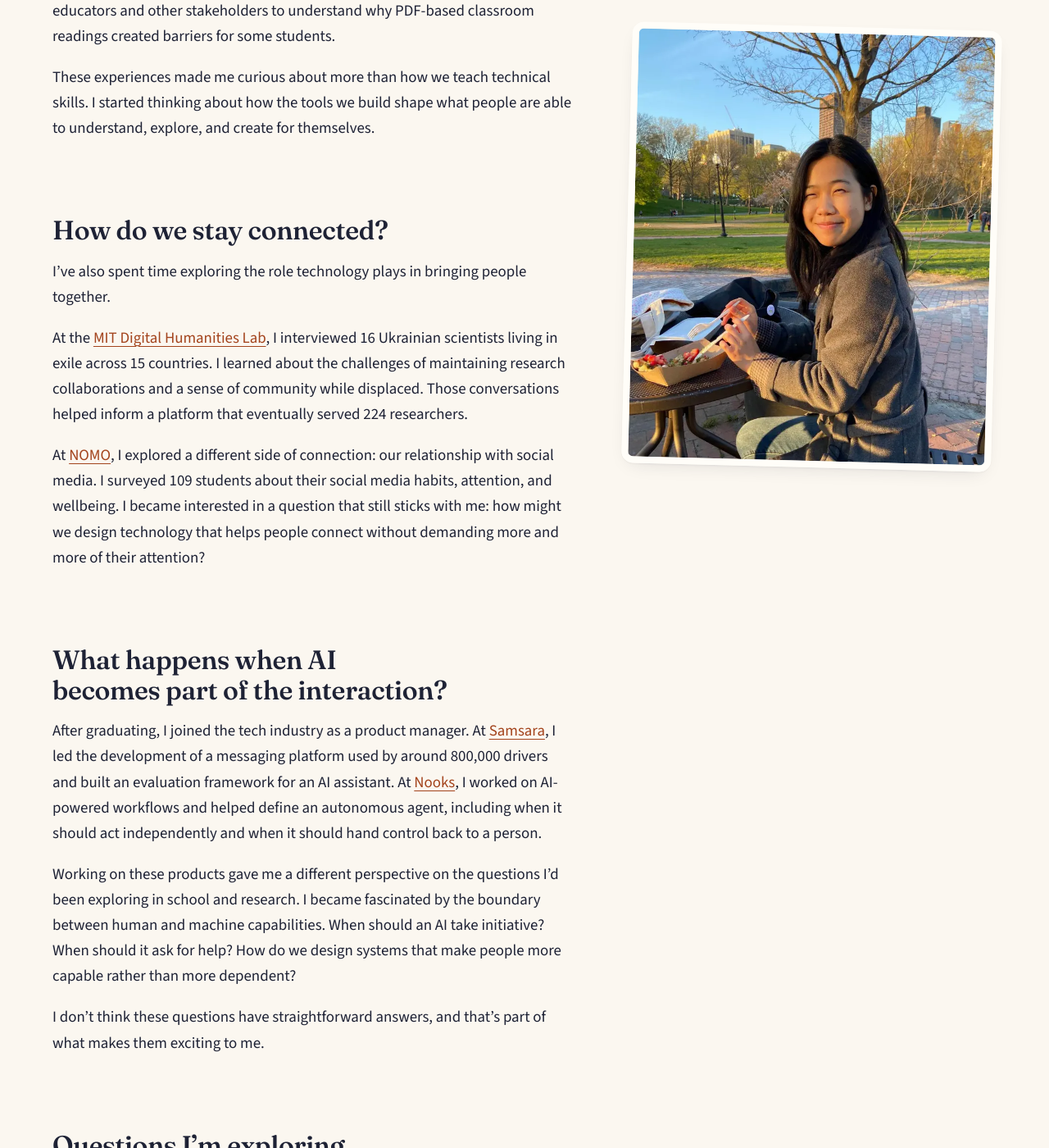
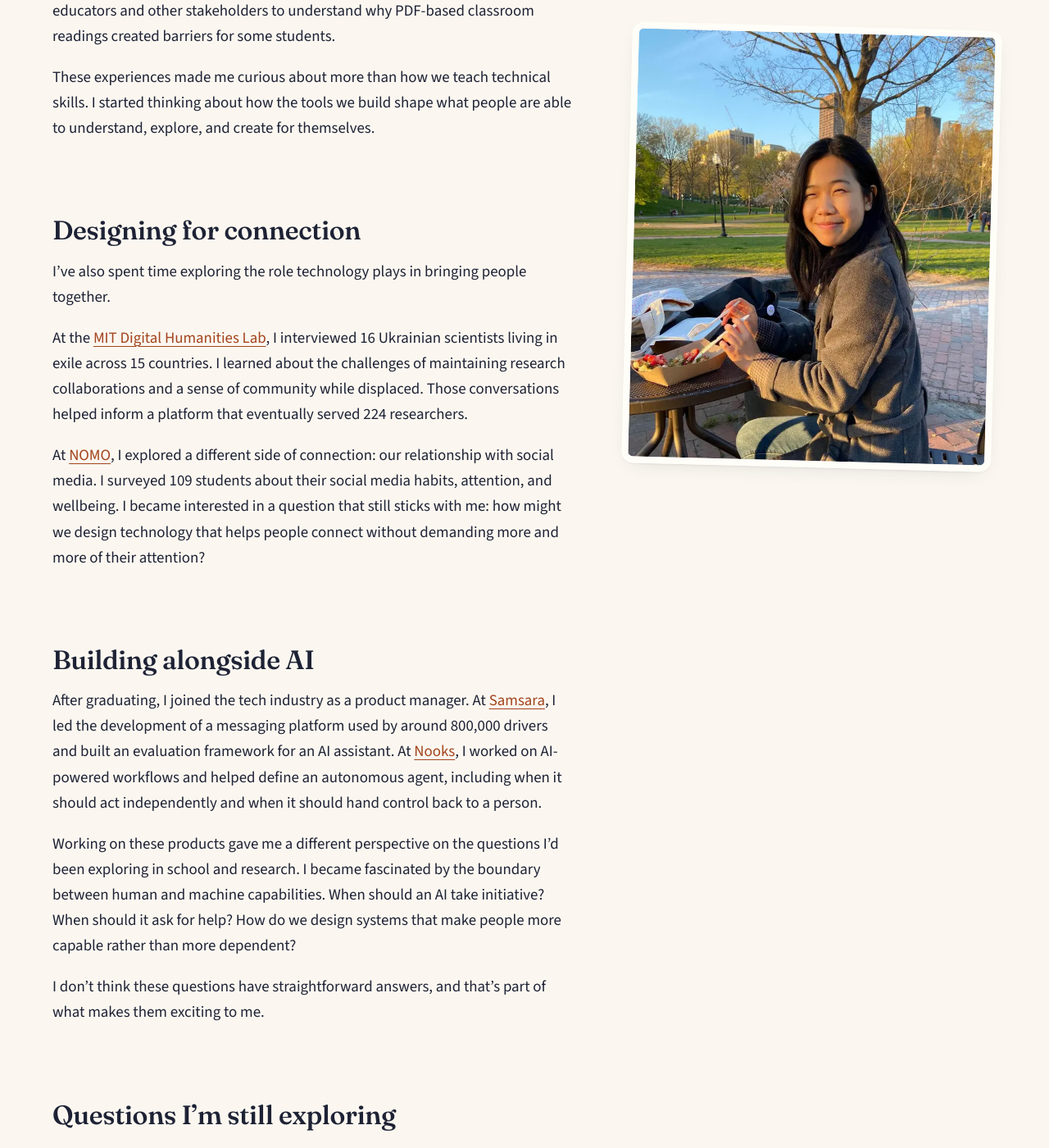
Before and after one commit to sabrinahu618/portfolio, a Jekyll site: the page built from about.md, in a window 1280 px wide and 1400 px high, scrolled down 1630 px. Shown: the whole window at 82% size. Built offline with Jekyll 4.4.1, drawn with Linux system fonts in a browser that asks for light colours; some of the changed text lies outside the part shown.

Commit message:
About: rename section headings
Co-Authored-By: Claude Opus 5.5 <noreply@anthropic.com>
Claude-Session: https://claude.ai/code/session_01HybnYJGYPLDq5hkAYptQSd

```diff
--- a/about.md
+++ b/about.md
@@ -20,7 +20,7 @@ My first invention was a solar-powered water purifier I built in high school to
 
 That project, [Solar Cap]({{ '/work/solar-cap/' | relative_url }}), eventually followed me to MIT, where it grew into a team effort across D-Lab and the Urban Risk Lab. It was my first experience seeing how engineering, design, and an understanding of people's needs could come together to address a real problem.
 
-## How do people learn?
+## Understanding how we learn
 
 At MIT, I studied **Media Studies and Computer Science** (Course 21E). I was interested in both how technology works and how people make sense of it. I didn't want to choose between understanding people and building for them.
 
@@ -30,7 +30,7 @@ At [iCivics]({{ '/work/icivics/' | relative_url }}), I approached learning from
 
 These experiences made me curious about more than how we teach technical skills. I started thinking about how the tools we build shape what people are able to understand, explore, and create for themselves.
 
-## How do we stay connected?
+## Designing for connection
 
 I've also spent time exploring the role technology plays in bringing people together.
 
@@ -38,7 +38,7 @@ At the [MIT Digital Humanities Lab]({{ '/work/digital-humanities-lab/' | relativ
 
 At [NOMO]({{ '/work/nomo/' | relative_url }}), I explored a different side of connection: our relationship with social media. I surveyed 109 students about their social media habits, attention, and wellbeing. I became interested in a question that still sticks with me: how might we design technology that helps people connect without demanding more and more of their attention?
 
-## What happens when AI becomes part of the interaction?
+## Building alongside AI
 
 After graduating, I joined the tech industry as a product manager. At [Samsara]({{ '/work/samsara/' | relative_url }}), I led the development of a messaging platform used by around 800,000 drivers and built an evaluation framework for an AI assistant. At [Nooks]({{ '/work/nooks/' | relative_url }}), I worked on AI-powered workflows and helped define an autonomous agent, including when it should act independently and when it should hand control back to a person.
 
@@ -46,7 +46,7 @@ Working on these products gave me a different perspective on the questions I'd b
 
 I don't think these questions have straightforward answers, and that's part of what makes them exciting to me.
 
-## Questions I'm exploring
+## Questions I'm still exploring
 
 I'm particularly interested in a few directions:
 
```
